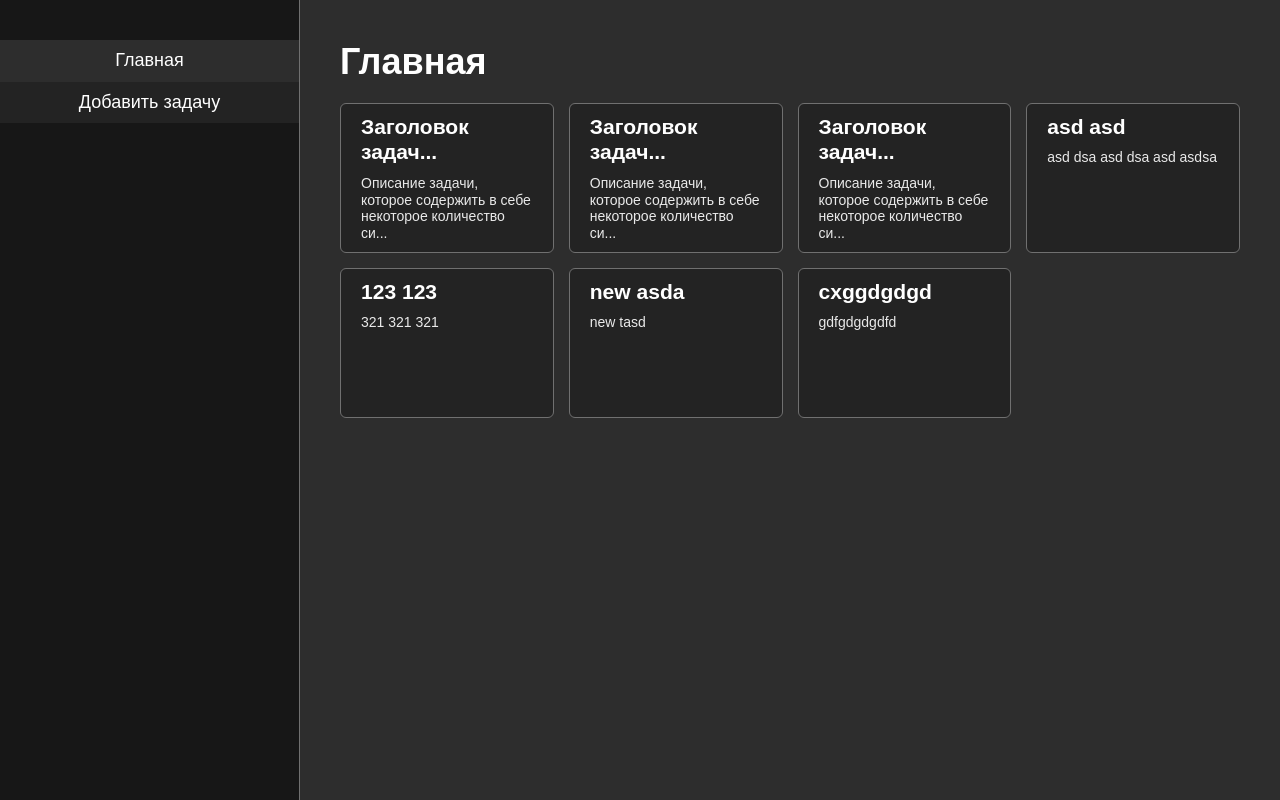
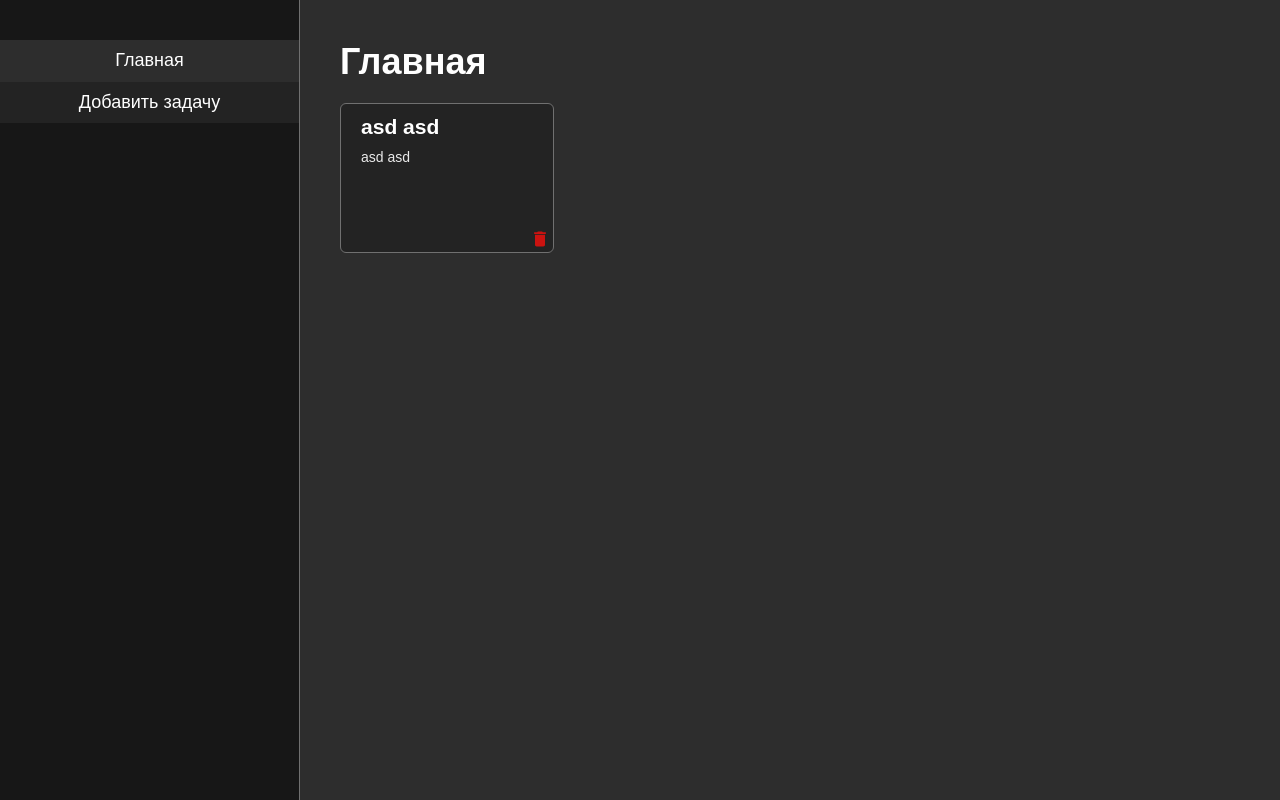
Before and after one commit to blinklay/todo-router, a React (Vite) app: page / in a window 1280 px wide. Built offline with nearby package versions, Linux system fonts and the light colour scheme; data requests are answered from the project's data file.

Commit message:
DELETE Method with json-server

```diff
--- a/src/components/TaskItem/TaskItem.jsx
+++ b/src/components/TaskItem/TaskItem.jsx
@@ -1,5 +1,7 @@
 import { Link } from "react-router-dom";
 import styled from "./TaskItem.module.css";
+import { MdDelete } from "react-icons/md";
+import Loader from "../Loader/Loader";
 
 const changeLengthText = (text, limit) => {
   if (text.length > limit) {
@@ -9,9 +11,22 @@ const changeLengthText = (text, limit) => {
   return text;
 };
 
-export default function TaskItem({ id, title, description }) {
+export default function TaskItem({
+  id,
+  title,
+  description,
+  removeTask,
+  isDeleting,
+}) {
   return (
-    <li className={styled["task"]}>
+    <li
+      className={`${styled["task"]}`}
+      style={{
+        opacity: isDeleting ? "0.5" : "1",
+        cursor: isDeleting ? "default" : "pointer",
+        pointerEvents: isDeleting ? "none" : "default",
+      }}
+    >
       <Link className={styled.link} to={`/${id}`}>
         <h3>{changeLengthText(title, 15)}</h3>
 
@@ -19,6 +34,9 @@ export default function TaskItem({ id, title, description }) {
           {changeLengthText(description, 65)}
         </div>
       </Link>
+      <button onClick={() => removeTask(id)} className={styled.remove}>
+        <MdDelete />
+      </button>
     </li>
   );
 }
--- a/src/components/TaskItem/TaskItem.module.css
+++ b/src/components/TaskItem/TaskItem.module.css
@@ -3,6 +3,7 @@
   border-radius: 6px;
   border: 1px solid #707070;
   min-height: 150px;
+  position: relative;
 }
 
 .description {
@@ -15,4 +16,23 @@
   padding: 10px 20px;
   display: inline-block;
   height: 100%;
+  width: 100%;
 }
+
+.remove {
+  position: absolute;
+  right: 0;
+  bottom: 0;
+
+  display: flex;
+  align-items: center;
+  justify-content: center;
+  padding: 3px;
+
+}
+
+.remove svg {
+  fill: var(--color-danger);
+  height: 20px;
+  width: 20px;
+}
--- a/src/components/TasksList/TasksList.jsx
+++ b/src/components/TasksList/TasksList.jsx
@@ -1,10 +1,15 @@
 import TaskItem from "../TaskItem/TaskItem";
 import styled from "./TasksList.module.css";
-export default function TasksList({ tasks }) {
+export default function TasksList({ tasks, removeTask, isDeleting }) {
   return (
     <ul className={styled["list"]}>
       {tasks.map((task) => (
-        <TaskItem key={task.id} {...task} />
+        <TaskItem
+          key={task.id}
+          {...task}
+          removeTask={removeTask}
+          isDeleting={isDeleting}
+        />
       ))}
     </ul>
   );
--- a/src/db.json
+++ b/src/db.json
@@ -1,49 +1,10 @@
 {
   "tasks": [
     {
-      "id": 0,
-      "title": "Заголовок задачи",
-      "description": "Описание задачи, которое содержить в себе некоторое количество симолов. Описание нежно для того чтобы пользователь имел представление об объекте!",
-      "date": "22.10.2024",
-      "isCompleted": false
-    },
-    {
-      "id": 1,
-      "title": "Заголовок задачи",
-      "description": "Описание задачи, которое содержить в себе некоторое количество симолов. Описание нежно для того чтобы пользователь имел представление об объекте!",
-      "date": "22.10.2024",
-      "isCompleted": false
-    },
-    {
-      "id": 2,
-      "title": "Заголовок задачи",
-      "description": "Описание задачи, которое содержить в себе некоторое количество симолов. Описание нежно для того чтобы пользователь имел представление об объекте!",
-      "date": "22.10.2024",
-      "isCompleted": false
-    },
-    {
       "title": "asd asd",
-      "description": "asd dsa asd dsa asd asdsa ",
-      "date": "26.10.2024",
-      "id": 3
-    },
-    {
-      "title": "123 123",
-      "description": "321 321 321",
-      "date": "26.10.2024",
-      "id": 4
-    },
-    {
-      "title": "new asda",
-      "description": "new tasd",
-      "date": "26.10.2024",
-      "id": 5
-    },
-    {
-      "title": "cxggdgdgd",
-      "description": "gdfgdgdgdfd",
-      "date": "26.10.2024",
-      "id": 6
+      "description": "asd asd",
+      "date": "27.10.2024",
+      "id": 1
     }
   ]
 }
--- a/src/index.css
+++ b/src/index.css
@@ -4,6 +4,7 @@
   --color-background-menu: #171717;
   --color-border: #707070;
   --color-success: #2dcb10;
+  --color-danger: #cb1310;
 }
 
 * {
--- a/src/pages/Home/Home.jsx
+++ b/src/pages/Home/Home.jsx
@@ -32,6 +32,8 @@ const SERVER_DATA = [
 export default function Home() {
   const [tasks, setTasks] = useState([]);
   const [isLoading, setIsLoading] = useState(false);
+  const [isDeleting, setIsDeleting] = useState(false);
+  const [refreshPage, setRefreshPage] = useState(false);
 
   useEffect(() => {
     setIsLoading(true);
@@ -39,14 +41,35 @@ export default function Home() {
       .then((res) => res.json())
       .then((data) => setTasks(data))
       .finally(() => setIsLoading(false));
-  }, []);
+  }, [refreshPage]);
+
+  const removeTask = (id) => {
+    setIsDeleting(true);
+
+    fetch(`http://localhost:3000/tasks/${id}`, {
+      method: "DELETE",
+    })
+      .then((res) => res.json())
+      .then(() => setRefreshPage(!refreshPage))
+      .finally(() => {
+        setIsDeleting(false);
+      });
+  };
 
   return (
     <div className={styled["home"]}>
       <h1 className={styled["title"]}>Главная</h1>
 
       {isLoading && <div className={styled.loader}></div>}
-      {!isLoading && <TasksList tasks={tasks} />}
+      {!isLoading && (
+        <TasksList
+          isDeleting={isDeleting}
+          tasks={tasks}
+          removeTask={removeTask}
+        />
+      )}
+
+      {!isLoading && tasks.length === 0 && <div>Пока ничего нет...</div>}
     </div>
   );
 }
```
